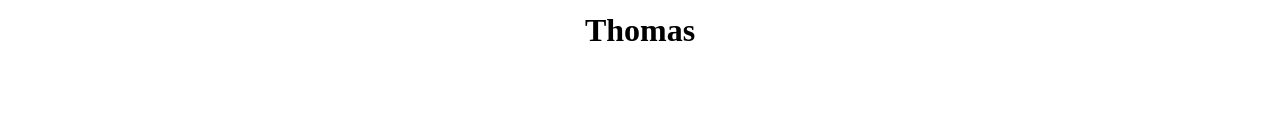
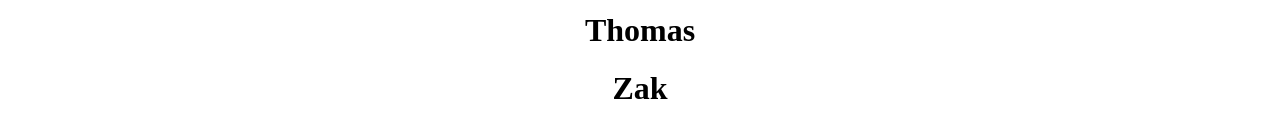
Before and after one commit to zakalbi/teamGit, a React (Create React App) app: page / in a window 1280 px wide. Shown: the part 235-372 px from the top of the page. Built offline with nearby package versions, Linux system fonts and the light colour scheme.

Commit message:
zaks commit

```diff
--- a/src/App.js
+++ b/src/App.js
@@ -16,6 +16,7 @@ function App() {
       <h1>Tara</h1>
       <h1>Tara 2</h1>
       <h1> Thomas</h1>
+      <h1>Zak</h1>
     </div>
   );
 }
```
